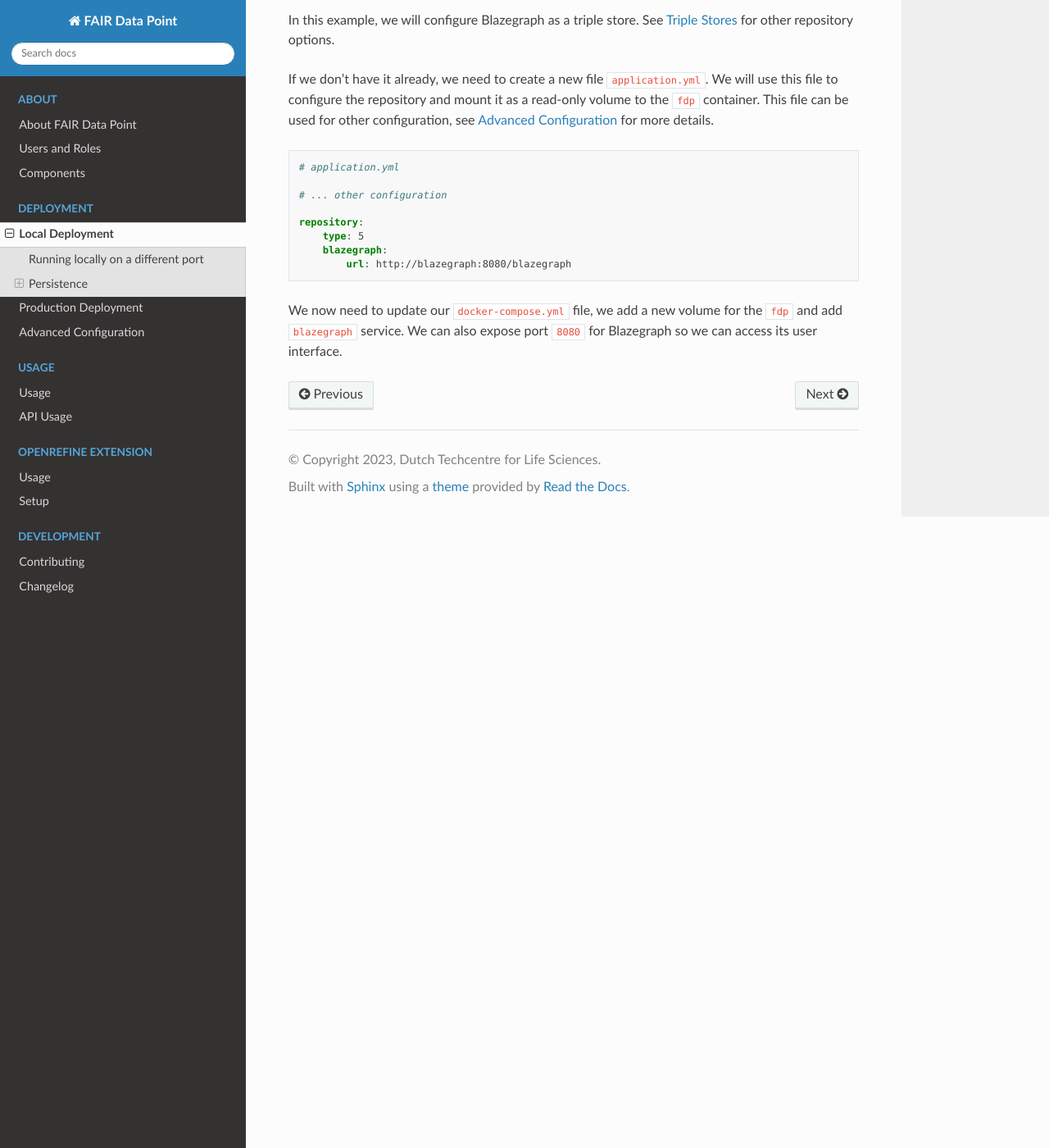
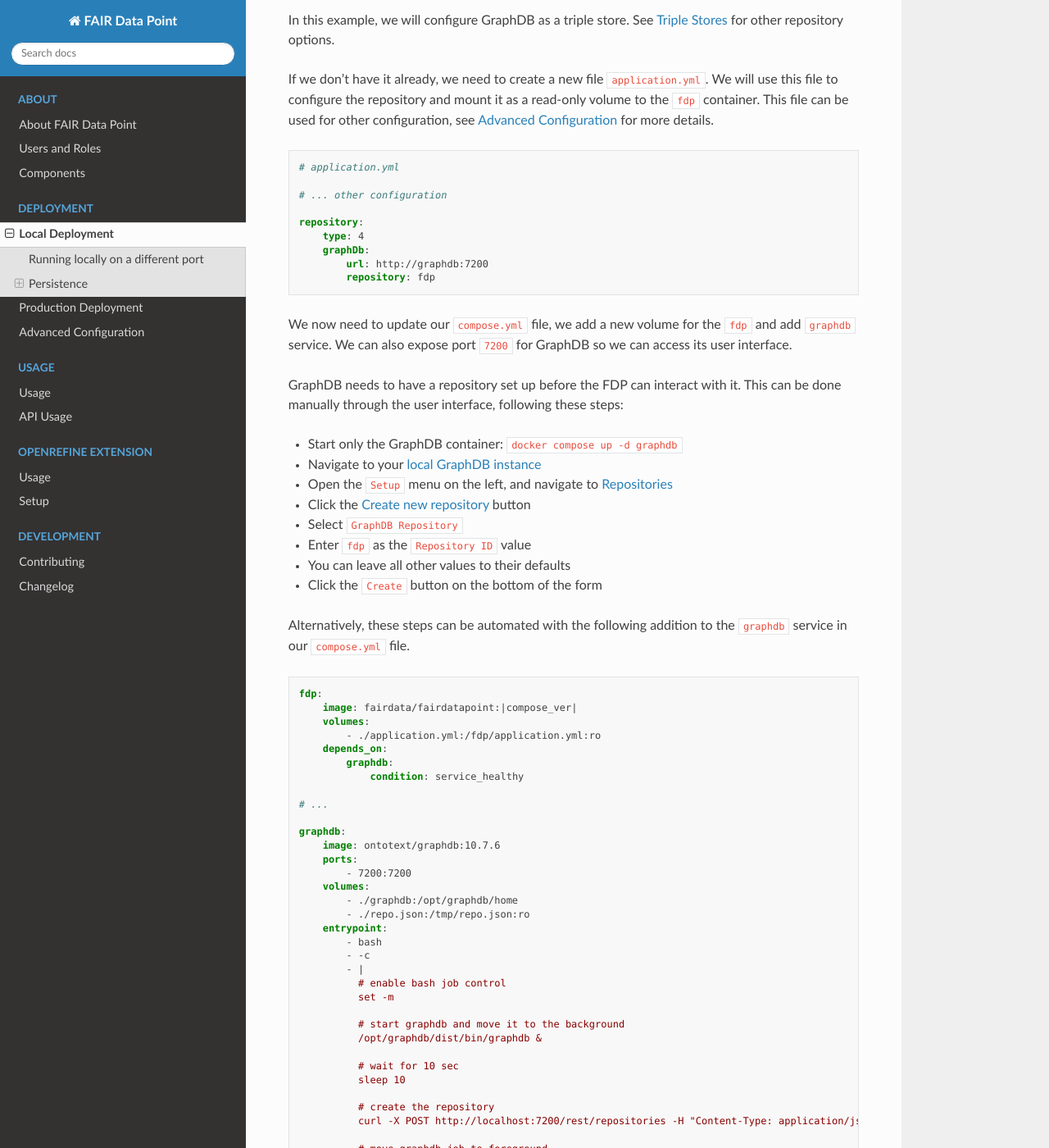
Before and after one commit to FAIRDataTeam/FAIRDataPoint-Docs, a Sphinx documentation site: the page built from docs/deployment/local-deployment.rst, in a window 1280 px wide and 1400 px high, scrolled down 1571 px. Shown: the whole window at 82% size. Built offline with Sphinx 7.4.7 and the Read the Docs theme 3.1.0, drawn with Linux system fonts in a browser that asks for light colours; some of the changed text lies outside the part shown.

Commit message:
docs(triplestore): introduced graphdb as default option (#56)
* docs(triplestore): introduced graphdb as default option

* docs: fix race condition setup

* docs: update to modern docker compose practices

* docs: expand graphdb healthcheck

Co-authored-by: Dennis <29799340+dennisvang@users.noreply.github.com>

* docs: describe credentials for graphdb connection

---------

Co-authored-by: kburger <burger+github@gmail.com>
Co-authored-by: Dennis <29799340+dennisvang@users.noreply.github.com>

```diff
--- a/docs/deployment/local-deployment.rst
+++ b/docs/deployment/local-deployment.rst
@@ -28,7 +27,7 @@
             image: mongo:4.0.12
 
 
-Then you can run it using ``docker-compose up -d``. It might take a while to start. You can run ``docker-compose logs -f`` to follow the output log. Once you see a message, that the application started, the FAIR Data Point should be working, and you can open http://localhost.
+Then you can run it using ``docker compose up -d``. It might take a while to start. You can run ``docker compose logs -f`` to follow the output log. Once you see a message, that the application started, the FAIR Data Point should be working, and you can open http://localhost.
 
 
 There are two default user accounts. See the :ref:`Users and Roles <users-and-roles>` section to read more about users and roles. The default accounts are
@@ -130,7 +127,7 @@
 
 FAIR Data Point uses repositories to store the metadata. By default, it uses the in-memory store, which means that the data is lost after the FDP is stopped.
 
-In this example, we will configure Blazegraph as a triple store. See :ref:`Triple Stores <triple-stores>` for other repository options.
+In this example, we will configure GraphDB as a triple store. See :ref:`Triple Stores <triple-stores>` for other repository options.
 
 If we don't have it already, we need to create a new file ``application.yml``. We will use this file to configure the repository and mount it as a read-only volume to the ``fdp`` container. This file can be used for other configuration, see :ref:`Advanced Configuration <advanced-configuration>` for more details.
 
@@ -142,18 +139,18 @@
     # ... other configuration
 
     repository:
-        type: 5
-        blazegraph:
-            url: http://blazegraph:8080/blazegraph
+        type: 4
+        graphDb:
+            url: http://graphdb:7200
+            repository: fdp
 
-We now need to update our ``docker-compose.yml`` file, we add a new volume for the ``fdp`` and add ``blazegraph`` service. We can also expose port ``8080`` for Blazegraph so we can access its user interface.
+We now need to update our ``compose.yml`` file, we add a new volume for the ``fdp`` and add ``graphdb`` service. We can also expose port ``7200`` for GraphDB so we can access its user interface.
 
 .. code-block:: yaml
    :substitutions:
 
-    # docker-compose.yml
+    # compose.yml
 
-    version: '3'
     services:
 
         fdp:
@@ -175,9 +172,90 @@
             volumes:
                 - ./mongo/data:/data/db
 
-        blazegraph:
-            image: metaphacts/blazegraph-basic:2.2.0-20160908.003514-6
+        graphdb:
+            image: ontotext/graphdb:10.7.6
             ports:
-                - 8080:8080
+                - 7200:7200
             volumes:
-                - ./blazegraph:/blazegraph-data
+                - ./graphdb:/opt/graphdb/home
+
+GraphDB needs to have a repository set up before the FDP can interact with it. This can be done manually through the user interface, following these steps:
+
+- Start only the GraphDB container: ``docker compose up -d graphdb``
+- Navigate to your `local GraphDB instance <http://localhost:7200>`__
+- Open the ``Setup`` menu on the left, and navigate to `Repositories <http://localhost:7200/repository>`__
+- Click the `Create new repository <http://localhost:7200/repository/create>`__ button
+- Select ``GraphDB Repository``
+- Enter ``fdp`` as the ``Repository ID`` value
+- You can leave all other values to their defaults
+- Click the ``Create`` button on the bottom of the form
+
+Alternatively, these steps can be automated with the following addition to the ``graphdb`` service in our ``compose.yml`` file.
+
+.. code-block:: yaml
+
+        fdp:
+            image: fairdata/fairdatapoint:|compose_ver|
+            volumes:
+                - ./application.yml:/fdp/application.yml:ro
+            depends_on:
+                graphdb:
+                    condition: service_healthy
+
+        # ...
+
+        graphdb:
+            image: ontotext/graphdb:10.7.6
+            ports:
+                - 7200:7200
+            volumes:
+                - ./graphdb:/opt/graphdb/home
+                - ./repo.json:/tmp/repo.json:ro
+            entrypoint:
+                - bash
+                - -c
+                - |
+                  # enable bash job control
+                  set -m
+
+                  # start graphdb and move it to the background
+                  /opt/graphdb/dist/bin/graphdb &
+
+                  # wait for 10 sec
+                  sleep 10
+
+                  # create the repository
+                  curl -X POST http://localhost:7200/rest/repositories -H "Content-Type: application/json" -d "@repo.json"
+
+                  # move graphdb job to foreground
+                  fg
+            healthcheck:
+                # https://graphdb.ontotext.com/documentation/10.7/database-health-checks.html
+                test: curl --fail-with-body http://localhost:7200/repositories/fdp/health || exit 1
+                interval: 5s
+
+The ``repo.json`` file contains the configuration for the newly created GraphDB repository. The following is a bare minimum example.
+
+.. code-block:: json
+
+    {
+        "id": "fdp",
+        "type": "graphdb",
+        "params": {
+            "title": {
+                "label": "Repository description",
+                "name": "",
+                "value": ""
+            },
+            "defaultNS": {
+                "label": "Default namespaces for imports(';' delimited)",
+                "name": "defaultNS",
+                "value": ""
+            },
+            "imports": {
+                "label": "Imported RDF files(';' delimited)",
+                "name": "imports",
+                "value": ""
+            }
+        }
+    }
```
Also changed, not shown: other parts of docs/deployment/local-deployment.rst (+4 -7 lines), docs/deployment/production-deployment.rst (+15 -11 lines).
